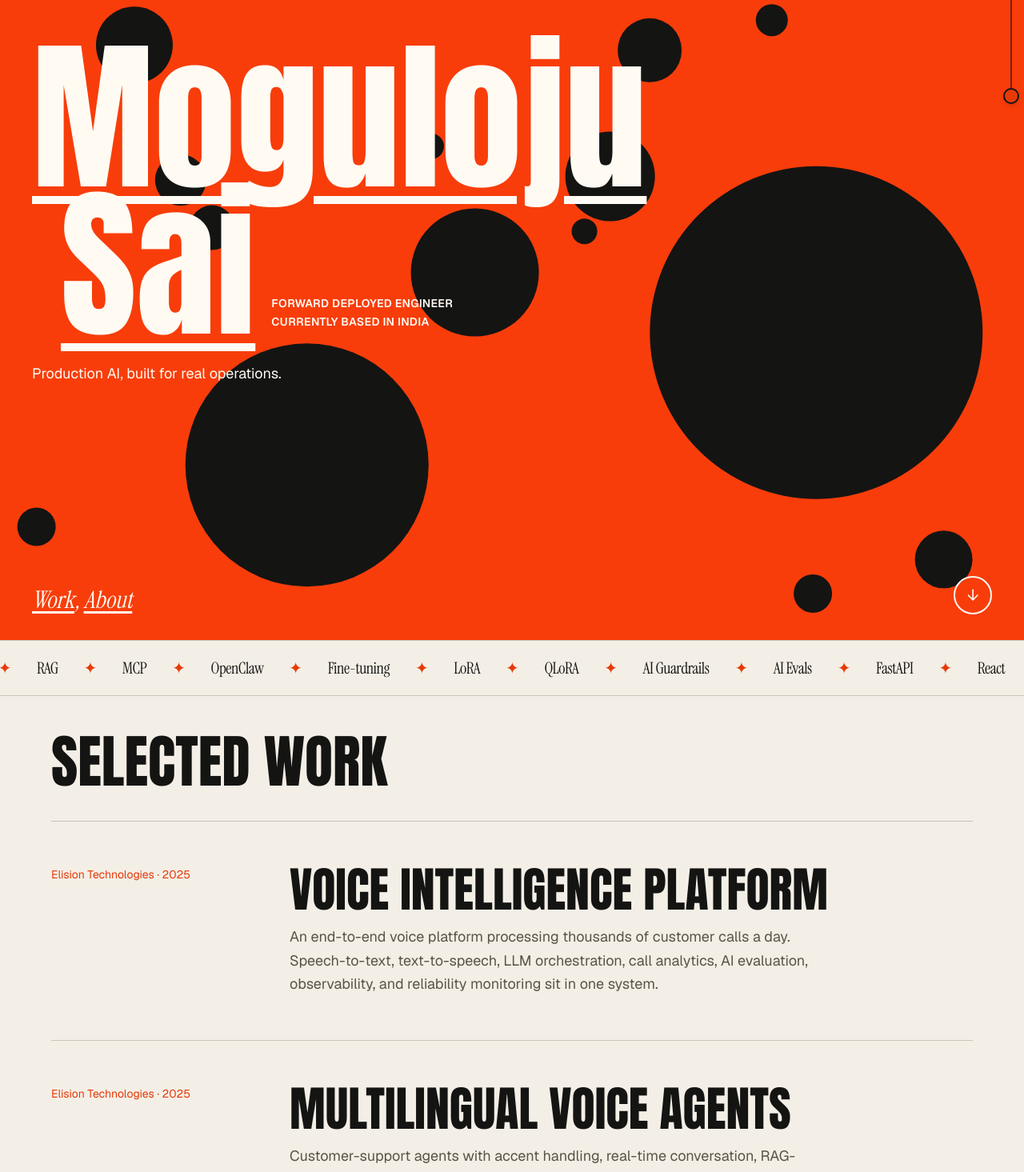
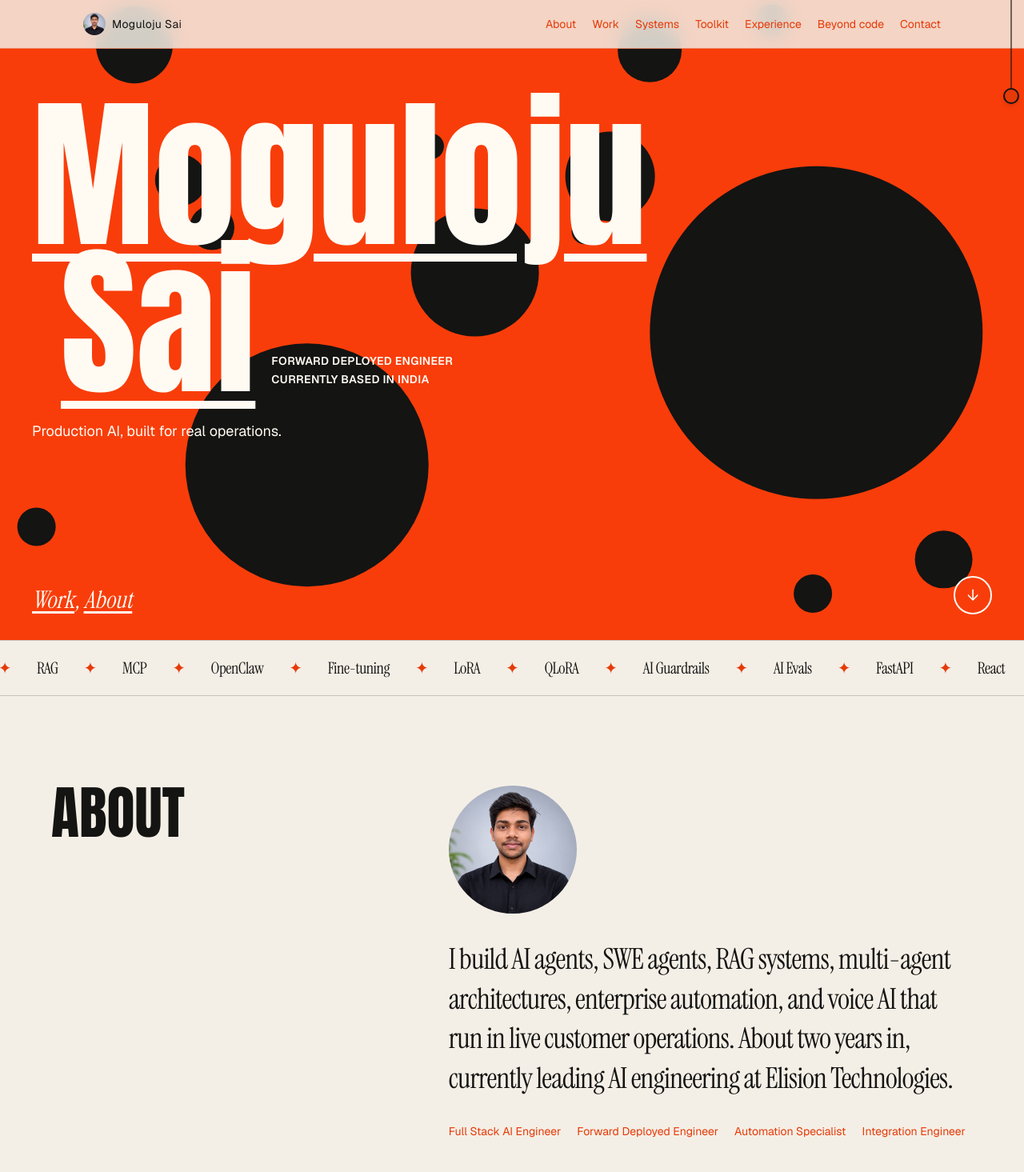
Before and after one commit to Saimoguloju/Portfolio, a Next.js app: page / in a window 1280 px wide. Shown: the top 1465 px of the page at 80% size. Built offline with nearby package versions, Linux system fonts and the light colour scheme.

Commit message:
ui updates

```diff
--- a/app/page.tsx
+++ b/app/page.tsx
@@ -1,21 +1,29 @@
+import { About } from "@/components/about";
+import { Beyond } from "@/components/beyond";
 import { Experience } from "@/components/experience";
 import { Footer } from "@/components/footer";
 import { Hero } from "@/components/hero";
 import { Principles } from "@/components/principles";
 import { SkillsMarquee } from "@/components/skills-marquee";
+import { Nav } from "@/components/nav";
 import { Systems } from "@/components/systems";
+import { Toolkit } from "@/components/toolkit";
 import { Work } from "@/components/work";
 
 export default function Page() {
   return (
     <>
+      <Nav />
       <main>
         <Hero />
         <SkillsMarquee />
+        <About />
         <Work />
         <Systems />
         <Principles />
+        <Toolkit />
         <Experience />
+        <Beyond />
       </main>
       <Footer />
     </>
--- /dev/null
+++ b/components/about.tsx
@@ -0,0 +1,31 @@
+import Image from "next/image";
+import { profile } from "@/lib/profile";
+
+export function About() {
+  return (
+    <section id="about" className="px-6 py-20 md:px-10 md:py-28">
+      <div className="mx-auto grid max-w-6xl gap-10 md:grid-cols-12 md:gap-10">
+        <h2 className="font-display text-5xl uppercase leading-[0.95] md:col-span-5 md:text-7xl">About</h2>
+        <div className="md:col-span-7">
+          <Image
+            src={profile.photo}
+            alt={`Portrait of ${profile.name}`}
+            width={160}
+            height={160}
+            className="size-32 rounded-full object-cover md:size-40"
+          />
+          <p className="mt-8 max-w-2xl font-serif text-2xl leading-snug tracking-tight md:text-4xl">
+            {profile.summary}
+          </p>
+          <ul className="mt-8 flex flex-wrap gap-x-5 gap-y-2 text-sm">
+            {profile.roles.map((role) => (
+              <li key={role} className="text-accent">
+                {role}
+              </li>
+            ))}
+          </ul>
+        </div>
+      </div>
+    </section>
+  );
+}
--- /dev/null
+++ b/components/beyond.tsx
@@ -0,0 +1,25 @@
+import { profile } from "@/lib/profile";
+
+export function Beyond() {
+  return (
+    <section id="beyond" className="px-6 py-8 md:px-10 md:py-12">
+      <div className="mx-auto max-w-6xl border-t border-line pt-16">
+        <h2 className="font-display text-5xl uppercase leading-[0.95] md:text-7xl">Beyond code</h2>
+        <ul className="mt-12 divide-y divide-line">
+          <li className="grid gap-4 py-10 md:grid-cols-12 md:gap-10">
+            <p className="text-sm text-accent md:col-span-3">Exploring</p>
+            <p className="font-serif text-2xl leading-snug tracking-tight md:col-span-9 md:text-3xl">
+              {profile.interests}
+            </p>
+          </li>
+          <li className="grid gap-4 py-10 md:grid-cols-12 md:gap-10">
+            <p className="text-sm text-accent md:col-span-3">Community</p>
+            <p className="font-serif text-2xl leading-snug tracking-tight md:col-span-9 md:text-3xl">
+              {profile.community}
+            </p>
+          </li>
+        </ul>
+      </div>
+    </section>
+  );
+}
--- a/components/experience.tsx
+++ b/components/experience.tsx
@@ -47,7 +47,7 @@ export function Experience() {
           ))}
         </ol>
 
-        <div className="mt-16 grid gap-10 border-t border-line pt-12 md:grid-cols-2">
+        <div className="mt-16 grid gap-10 border-t border-line pt-12 ">
           <div>
             <h3 className="text-xs uppercase tracking-[0.22em] text-muted">Education</h3>
             <p className="mt-4 text-xl">{profile.education.degree}</p>
@@ -55,11 +55,6 @@ export function Experience() {
             <p className="mt-1 text-sm text-muted">{profile.education.dates}</p>
             <p className="mt-4 max-w-md text-sm leading-relaxed text-muted">{profile.certifications}</p>
           </div>
-          <div>
-            <h3 className="text-xs uppercase tracking-[0.22em] text-muted">Also</h3>
-            <p className="mt-4 max-w-md leading-relaxed text-muted">{profile.community}</p>
-            <p className="mt-4 max-w-md leading-relaxed text-muted">{profile.interests}</p>
-          </div>
         </div>
       </div>
     </section>
--- a/components/hero.tsx
+++ b/components/hero.tsx
@@ -9,7 +9,7 @@ export function Hero() {
   return (
     <section
       id="top"
-      className="relative flex min-h-svh flex-col justify-between overflow-hidden bg-hero px-6 pb-8 pt-12 text-hero-fg md:px-10 md:pt-14"
+      className="relative flex min-h-svh flex-col justify-between overflow-hidden bg-hero px-6 pb-8 pt-28 text-hero-fg md:px-10 md:pt-32"
     >
       <HeroCircles />
 
@@ -35,7 +35,7 @@ export function Hero() {
             Work
           </a>
           <span aria-hidden="true">, </span>
-          <a href="#experience" className="underline underline-offset-4">
+          <a href="#about" className="underline underline-offset-4">
             About
           </a>
         </nav>
--- a/components/nav.tsx
+++ b/components/nav.tsx
@@ -2,9 +2,12 @@ import Image from "next/image";
 import { profile } from "@/lib/profile";
 
 const items = [
+  { label: "About", href: "#about" },
   { label: "Work", href: "#work" },
   { label: "Systems", href: "#systems" },
+  { label: "Toolkit", href: "#toolkit" },
   { label: "Experience", href: "#experience" },
+  { label: "Beyond code", href: "#beyond" },
   { label: "Contact", href: "#contact" },
 ];
 
--- a/components/skills-marquee.tsx
+++ b/components/skills-marquee.tsx
@@ -1,4 +1,4 @@
-import { profile } from "@/lib/profile";
+import { allSkills } from "@/lib/profile";
 
 export function SkillsMarquee() {
   return (
@@ -7,10 +7,10 @@ export function SkillsMarquee() {
       className="marquee overflow-hidden border-y border-line py-4 md:py-5"
     >
       <ul className="marquee-track flex w-max items-center gap-x-8 text-base md:text-xl">
-        {[...profile.skills, ...profile.skills].map((skill, i) => (
+        {[...allSkills, ...allSkills].map((skill, i) => (
           <li
             key={`${skill}-${i}`}
-            aria-hidden={i >= profile.skills.length ? true : undefined}
+            aria-hidden={i >= allSkills.length ? true : undefined}
             className="flex items-center gap-x-8 font-serif tracking-tight"
           >
             {skill}
--- /dev/null
+++ b/components/toolkit.tsx
@@ -0,0 +1,28 @@
+import { profile } from "@/lib/profile";
+
+export function Toolkit() {
+  return (
+    <section id="toolkit" className="px-6 py-20 md:px-10 md:py-28">
+      <div className="mx-auto max-w-6xl border-t border-line pt-16">
+        <h2 className="font-display text-5xl uppercase leading-[0.95] md:text-7xl">Toolkit</h2>
+        <div className="mt-12 grid gap-x-10 gap-y-12 md:grid-cols-2 lg:grid-cols-3">
+          {profile.skillGroups.map((group) => (
+            <div key={group.name}>
+              <h3 className="text-xs uppercase tracking-[0.22em] text-accent">{group.name}</h3>
+              <ul className="mt-4 flex flex-wrap gap-2">
+                {group.items.map((item) => (
+                  <li
+                    key={item}
+                    className="rounded-full border border-line px-3 py-1 text-sm transition-colors hover:border-accent hover:text-accent"
+                  >
+                    {item}
+                  </li>
+                ))}
+              </ul>
+            </div>
+          ))}
+        </div>
+      </div>
+    </section>
+  );
+}
--- a/lib/profile.ts
+++ b/lib/profile.ts
@@ -27,6 +27,11 @@ export type SystemItem = {
 export type Principle = {
   label: string;
   text: string;
+};
+
+export type SkillGroup = {
+  name: string;
+  items: string[];
 };
 
 export type Role = {
@@ -205,53 +210,17 @@ export const profile = {
     "Writes on Medium and LinkedIn, with 18K+ LinkedIn followers, and runs a Telugu Data Science community across Twitter, WhatsApp, and YouTube.",
   interests:
     "Exploring Quantum AI: how quantum computing can accelerate next-generation AI systems, optimization, model training, and reasoning.",
-  skills: [
-    // Languages
-    "Python",
-    "TypeScript",
-    "JavaScript",
-    "Java",
-    // AI and agents
-    "AI Agents",
-    "Multi-Agent Systems",
-    "RAG",
-    "MCP",
-    "OpenClaw",
-    "Fine-tuning",
-    "LoRA",
-    "QLoRA",
-    "AI Guardrails",
-    "AI Evals",
-    // Frameworks
-    "FastAPI",
-    "React",
-    "LangChain",
-    "LangGraph",
-    "LangSmith",
-    "CrewAI",
-    "n8n",
-    // Voice
-    "Vapi",
-    "Pipecat",
-    "LiveKit",
-    "Deepgram",
-    "Twilio",
-    "ElevenLabs",
-    "Whisper",
-    // Data
-    "PostgreSQL",
-    "MongoDB",
-    "MySQL",
-    "Supabase",
-    "Pinecone",
-    "Redis",
-    // DevOps and cloud
-    "Docker",
-    "Kubernetes",
-    "CI/CD",
-    "Git",
-    "AWS",
-    "GCP",
-    "Azure",
-  ],
+  skillGroups: [
+    { name: "Languages", items: ["Python", "TypeScript", "JavaScript", "Java"] },
+    {
+      name: "AI and agents",
+      items: ["AI Agents", "Multi-Agent Systems", "RAG", "MCP", "OpenClaw", "Fine-tuning", "LoRA", "QLoRA", "AI Guardrails", "AI Evals"],
+    },
+    { name: "Frameworks", items: ["FastAPI", "React", "LangChain", "LangGraph", "LangSmith", "CrewAI", "n8n"] },
+    { name: "Voice", items: ["Vapi", "Pipecat", "LiveKit", "Deepgram", "Twilio", "ElevenLabs", "Whisper"] },
+    { name: "Data", items: ["PostgreSQL", "MongoDB", "MySQL", "Supabase", "Pinecone", "Redis"] },
+    { name: "DevOps and cloud", items: ["Docker", "Kubernetes", "CI/CD", "Git", "AWS", "GCP", "Azure"] },
+  ] satisfies SkillGroup[],
 };
+
+export const allSkills = profile.skillGroups.flatMap((group) => group.items);
```
Also changed, not shown: 1 other file (tests, documents, lock files or other folders).
